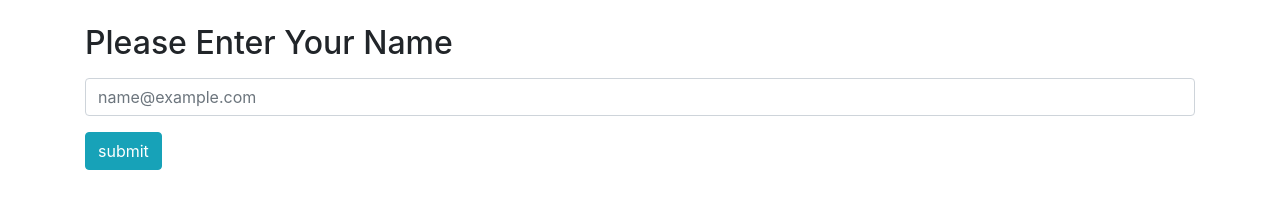
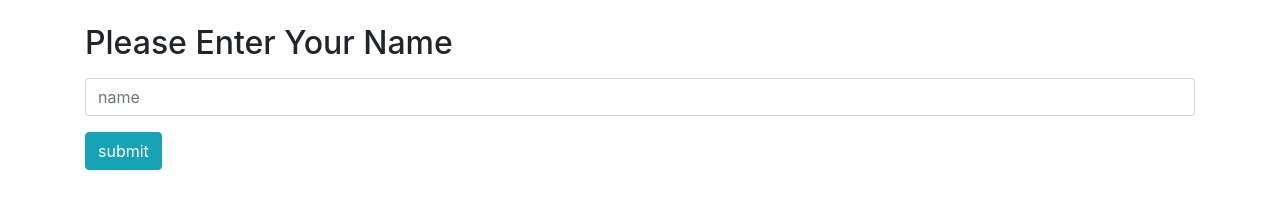
Before and after one commit to 526e34d/name, a plain HTML site: page index.html in a window 1280 px wide. Drawn offline with nearby package versions, Linux system fonts and the light colour scheme.

Commit message:
Update index.html

```diff
--- a/index.html
+++ b/index.html
@@ -16,7 +16,7 @@
         <div class="form-group mt-4">
             <h2>
             <label for="name" >Please Enter Your Name </label></h2>
-            <input type="email" onclick = clearContent() class="form-control" id="name" placeholder="name@example.com">
+            <input type="email" onclick = clearContent() class="form-control" id="name" placeholder="name" autocomplete="on">
           </div>
 
         <h1 id='value'></h1>
```
